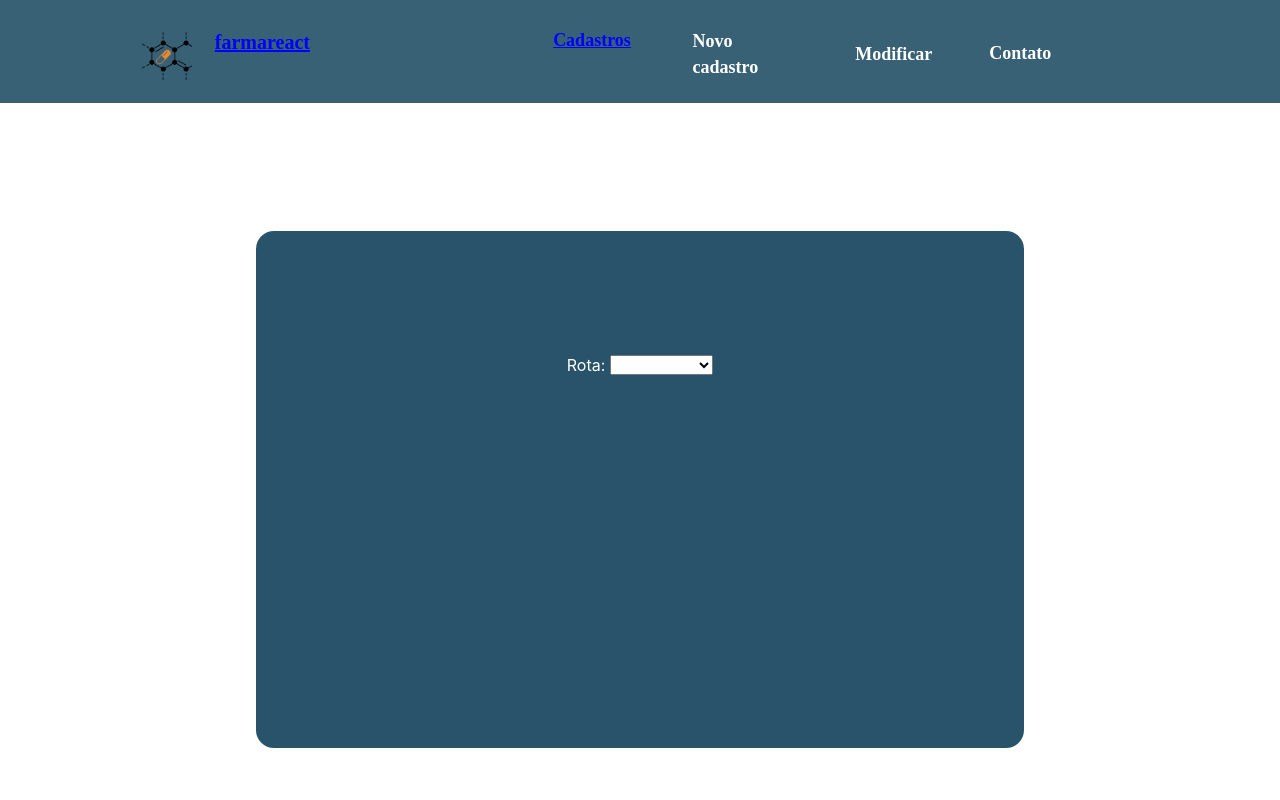
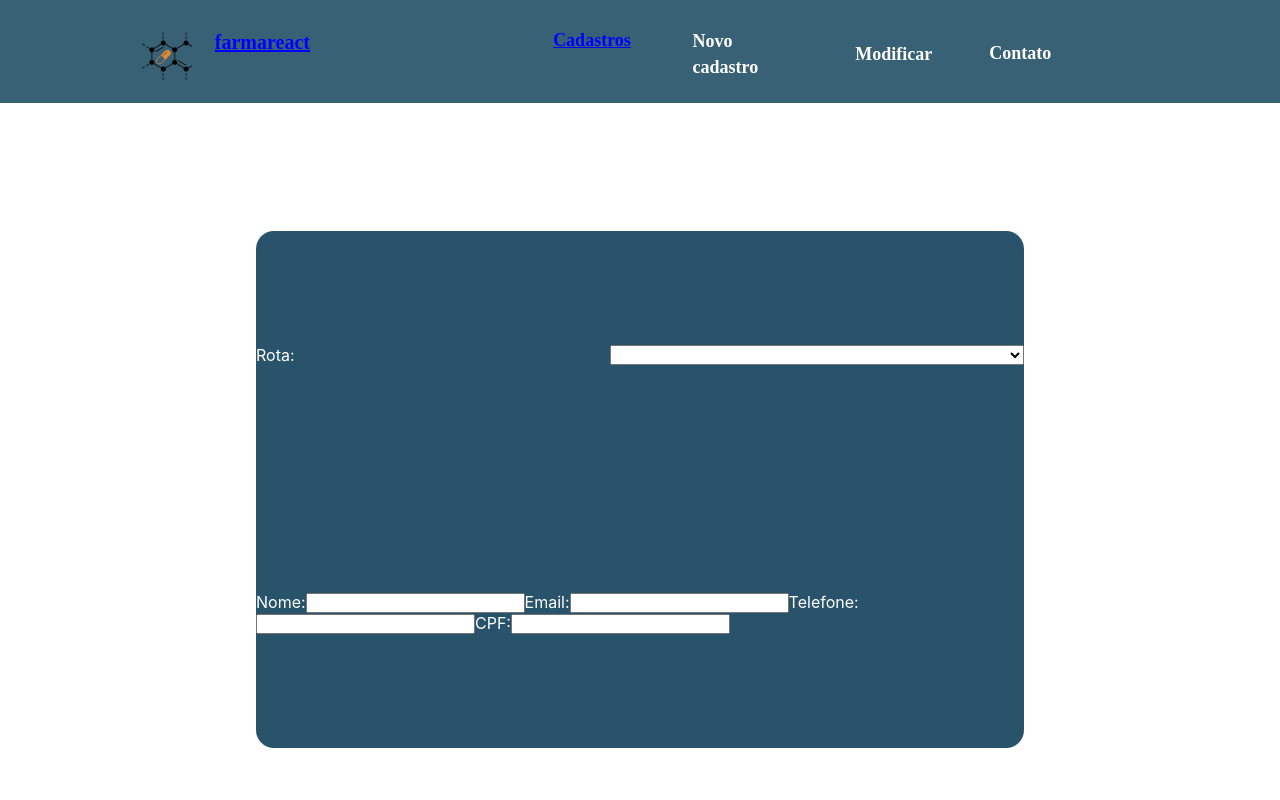
Before and after one commit to JoaoLucasAl/Farmacia-React, a React (Vite) app: page /Cadastros in a window 1280 px wide. Shown: the top 800 px of the page. Built offline with nearby package versions, Linux system fonts and the light colour scheme; a web font is replaced by a local one.

Commit message:
:construction: build: Data input em Cadastros em construção

```diff
--- a/src/components/Cadastros/Main/DataInput/DataInput.jsx
+++ b/src/components/Cadastros/Main/DataInput/DataInput.jsx
@@ -0,0 +1,18 @@
+import React from "react";
+
+const ClientesDataInput = () => {
+  return (
+    <div className="data_input">
+      <label>Nome:</label>
+      <input type="text" />
+      <label>Email:</label>
+      <input type="email" name="" id="" />
+      <label>Telefone:</label>
+      <input type="text" />
+      <label>CPF:</label>
+      <input type="text" />
+    </div>
+  );
+};
+
+export default ClientesDataInput
--- a/src/components/Cadastros/Main/Main.jsx
+++ b/src/components/Cadastros/Main/Main.jsx
@@ -1,12 +1,11 @@
 import React, { useEffect, useState } from "react";
+import ClientesDataInput from "./DataInput/DataInput";
 import "./MainStyle.css";
 
 const MainCadastro = () => {
-  const [ route, setRoute ] = useState("");
+  const [route, setRoute] = useState("");
 
-
-
-  useEffect(() => console.log(route), [route])
+  useEffect(() => console.log(route), [route]);
   return (
     <div className="main_cadastro">
       <div className="cadastro_div">
@@ -14,15 +13,19 @@ const MainCadastro = () => {
           <p>Rota:</p>
           <select
             className="select_route"
-            onChange={ (event) => { setRoute(event.target.value)}}
+            onChange={(event) => {
+              setRoute(event.target.value);
+            }}
           >
-          <option></option>
-            {["Clientes", "Funcionários", "Vendas", "Remedios"].map((item, index) => {
-              return <option key={index}>{item}</option>;
-            })}
+            <option></option>
+            {["Clientes", "Funcionários", "Vendas", "Remedios"].map(
+              (item, index) => {
+                return <option key={index}>{item}</option>;
+              }
+            )}
           </select>
         </div>
-        <div className="input_data"></div>
+        <ClientesDataInput />
       </div>
     </div>
   );
```
